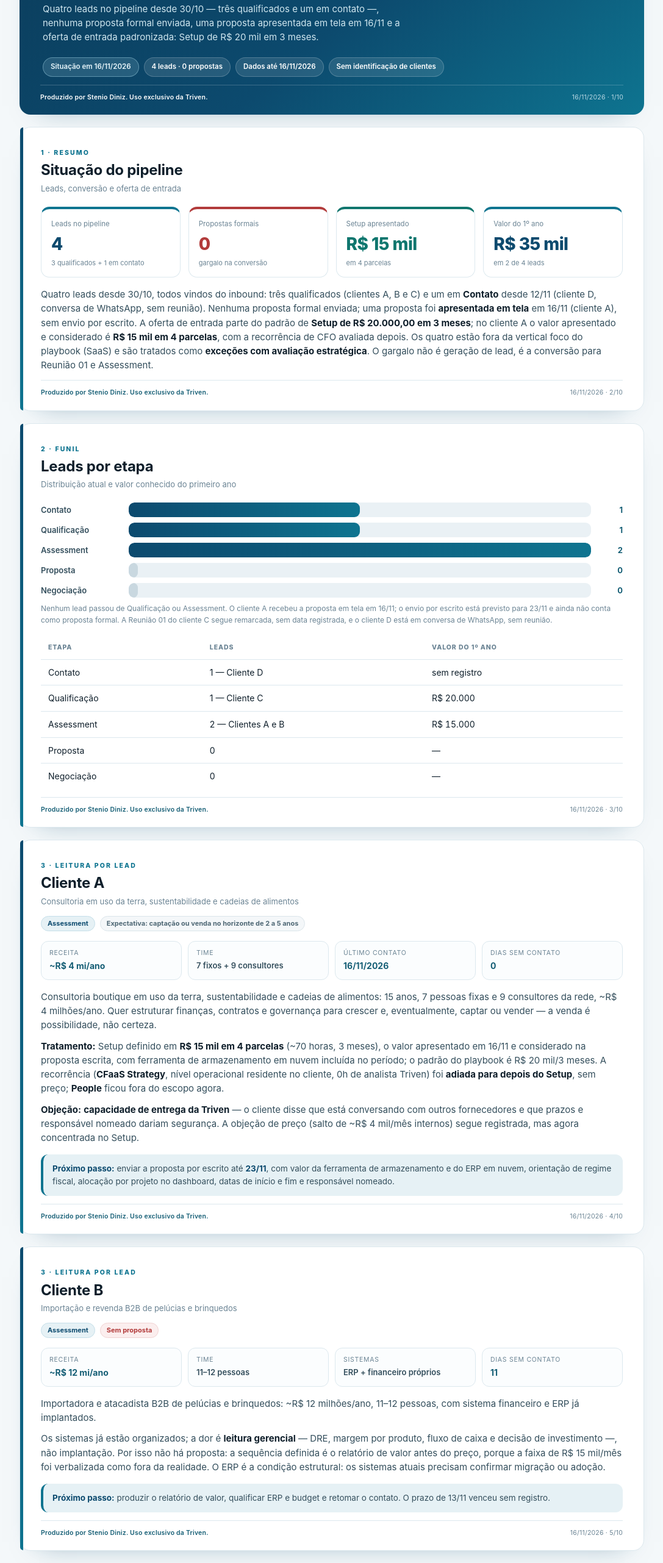
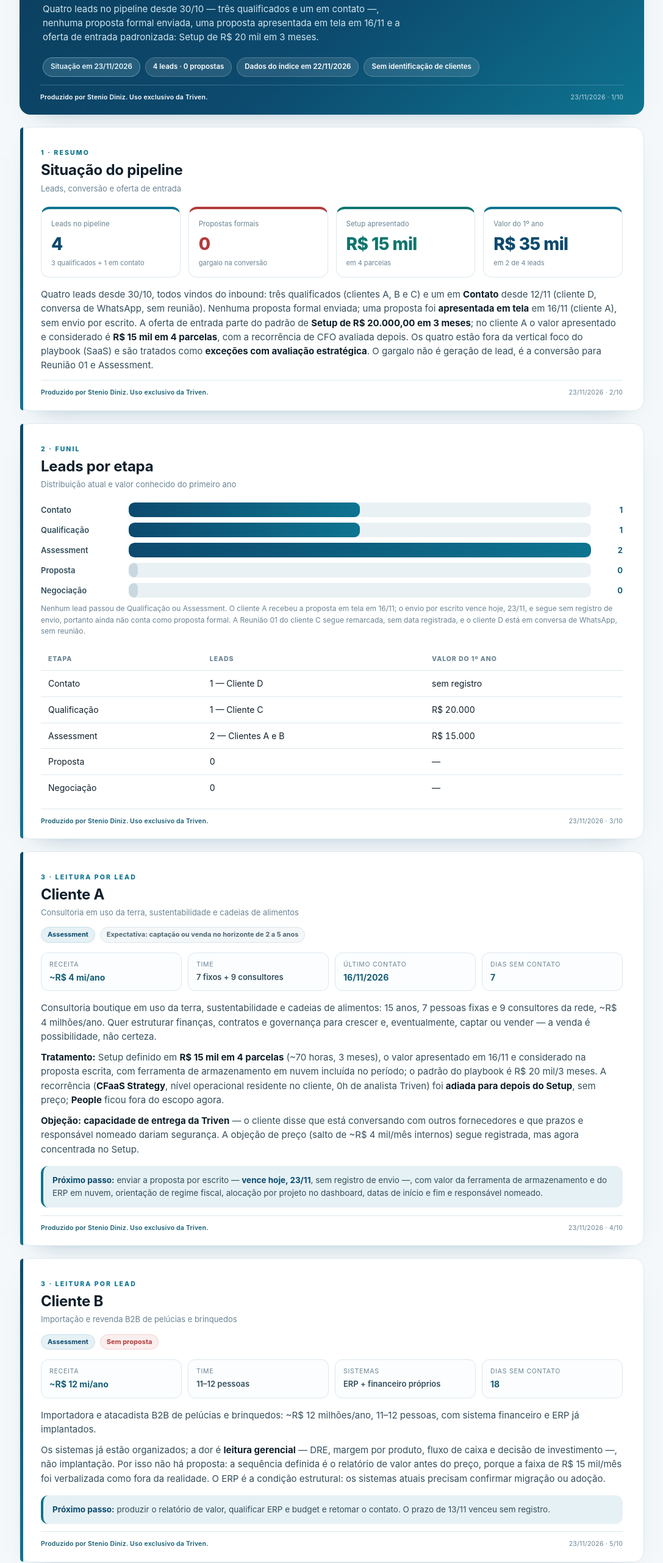
Before and after one commit to Steniodiniz/Triven, a plain HTML site: page index.html in a window 1280 px wide. Shown: the part 162-2725 px from the top of the page at 61% size, without its empty margins (96-1183 px from the left). Drawn offline with Linux system fonts and the light colour scheme.

Commit message:
Relatório público de 23/11/2026 com aging atualizado e prazo da proposta
Versão anonimizada (clientes A a D) refeita sobre a de 16/11: situação em 23/11/2026, dados do índice de 22/11, dias sem contato recalculados (7, 18, 14 e 8) e próxima ação do cliente A vencendo hoje, sem registro de envio.

Co-authored-by: OpenBot <335604065+openbotgit[bot]@users.noreply.github.com>

```diff
--- a/index.html
+++ b/index.html
@@ -4,7 +4,7 @@
 <meta charset="UTF-8">
 <meta name="viewport" content="width=device-width, initial-scale=1.0">
 <meta name="robots" content="noindex, nofollow, noarchive">
-<title>Relatório de Acompanhamento Comercial — Triven — 16/11/2026</title>
+<title>Relatório de Acompanhamento Comercial — Triven — 23/11/2026</title>
 <style>
   :root{
     --teal:#0c4a6e; --teal-2:#0e7490; --teal-3:#155e75; --mist:#e6f1f5;
@@ -161,14 +161,14 @@
     <h1>Triven — Pipeline de Leads</h1>
     <p class="lead">Quatro leads no pipeline desde 30/10 — três qualificados e um em contato —, nenhuma proposta formal enviada, uma proposta apresentada em tela em 16/11 e a oferta de entrada padronizada: Setup de R$ 20 mil em 3 meses.</p>
     <div class="chips">
-      <span class="chip hi">Situação em 16/11/2026</span>
+      <span class="chip hi">Situação em 23/11/2026</span>
       <span class="chip">4 leads · 0 propostas</span>
-      <span class="chip">Dados até 16/11/2026</span>
+      <span class="chip">Dados do índice em 22/11/2026</span>
       <span class="chip">Sem identificação de clientes</span>
     </div>
     <p class="slide-foot">
       <span class="sig">Produzido por Stenio Diniz. Uso exclusivo da Triven.</span>
-      <span>16/11/2026 · 1/10</span>
+      <span>23/11/2026 · 1/10</span>
     </p>
   </section>
 
@@ -207,7 +207,7 @@
 
     <p class="slide-foot">
       <span class="sig">Produzido por Stenio Diniz. Uso exclusivo da Triven.</span>
-      <span>16/11/2026 · 2/10</span>
+      <span>23/11/2026 · 2/10</span>
     </p>
   </section>
 
@@ -223,7 +223,7 @@
       <div class="frow"><span class="fl">Assessment</span><span class="track"><span class="fill" style="display:block;width:100%"></span></span><span class="fv">2</span></div>
       <div class="frow"><span class="fl">Proposta</span><span class="track"><span class="fill zero" style="display:block;width:2%"></span></span><span class="fv">0</span></div>
       <div class="frow"><span class="fl">Negociação</span><span class="track"><span class="fill zero" style="display:block;width:2%"></span></span><span class="fv">0</span></div>
-      <p class="fnote">Nenhum lead passou de Qualificação ou Assessment. O cliente A recebeu a proposta em tela em 16/11; o envio por escrito está previsto para 23/11 e ainda não conta como proposta formal. A Reunião 01 do cliente C segue remarcada, sem data registrada, e o cliente D está em conversa de WhatsApp, sem reunião.</p>
+      <p class="fnote">Nenhum lead passou de Qualificação ou Assessment. O cliente A recebeu a proposta em tela em 16/11; o envio por escrito vence hoje, 23/11, e segue sem registro de envio, portanto ainda não conta como proposta formal. A Reunião 01 do cliente C segue remarcada, sem data registrada, e o cliente D está em conversa de WhatsApp, sem reunião.</p>
     </div>
 
     <table>
@@ -241,7 +241,7 @@
 
     <p class="slide-foot">
       <span class="sig">Produzido por Stenio Diniz. Uso exclusivo da Triven.</span>
-      <span>16/11/2026 · 3/10</span>
+      <span>23/11/2026 · 3/10</span>
     </p>
   </section>
 
@@ -260,7 +260,7 @@
       <div class="fact"><p class="k">Receita</p><p class="v">~R$ 4 mi/ano</p></div>
       <div class="fact"><p class="k">Time</p><p class="v sm">7 fixos + 9 consultores</p></div>
       <div class="fact"><p class="k">Último contato</p><p class="v">16/11/2026</p></div>
-      <div class="fact"><p class="k">Dias sem contato</p><p class="v">0</p></div>
+      <div class="fact"><p class="k">Dias sem contato</p><p class="v">7</p></div>
     </div>
 
     <div class="body-text">
@@ -269,11 +269,11 @@
       <p><strong>Objeção:</strong> <strong>capacidade de entrega da Triven</strong> — o cliente disse que está conversando com outros fornecedores e que prazos e responsável nomeado dariam segurança. A objeção de preço (salto de ~R$ 4 mil/mês internos) segue registrada, mas agora concentrada no Setup.</p>
     </div>
 
-    <p class="next"><b>Próximo passo:</b> enviar a proposta por escrito até <b>23/11</b>, com valor da ferramenta de armazenamento e do ERP em nuvem, orientação de regime fiscal, alocação por projeto no dashboard, datas de início e fim e responsável nomeado.</p>
+    <p class="next"><b>Próximo passo:</b> enviar a proposta por escrito — <b>vence hoje, 23/11</b>, sem registro de envio —, com valor da ferramenta de armazenamento e do ERP em nuvem, orientação de regime fiscal, alocação por projeto no dashboard, datas de início e fim e responsável nomeado.</p>
 
     <p class="slide-foot">
       <span class="sig">Produzido por Stenio Diniz. Uso exclusivo da Triven.</span>
-      <span>16/11/2026 · 4/10</span>
+      <span>23/11/2026 · 4/10</span>
     </p>
   </section>
 
@@ -292,7 +292,7 @@
       <div class="fact"><p class="k">Receita</p><p class="v">~R$ 12 mi/ano</p></div>
       <div class="fact"><p class="k">Time</p><p class="v sm">11–12 pessoas</p></div>
       <div class="fact"><p class="k">Sistemas</p><p class="v sm">ERP + financeiro próprios</p></div>
-      <div class="fact"><p class="k">Dias sem contato</p><p class="v">11</p></div>
+      <div class="fact"><p class="k">Dias sem contato</p><p class="v">18</p></div>
     </div>
 
     <div class="body-text">
@@ -304,7 +304,7 @@
 
     <p class="slide-foot">
       <span class="sig">Produzido por Stenio Diniz. Uso exclusivo da Triven.</span>
-      <span>16/11/2026 · 5/10</span>
+      <span>23/11/2026 · 5/10</span>
     </p>
   </section>
 
@@ -323,7 +323,7 @@
       <div class="fact"><p class="k">Operação</p><p class="v sm">200 máquinas/mês</p></div>
       <div class="fact"><p class="k">Rede</p><p class="v sm">600 franqueados</p></div>
       <div class="fact"><p class="k">Financeiro</p><p class="v sm">1 pessoa · ferramenta low-code</p></div>
-      <div class="fact"><p class="k">Dias sem contato</p><p class="v">7</p></div>
+      <div class="fact"><p class="k">Dias sem contato</p><p class="v">14</p></div>
     </div>
 
     <div class="body-text">
@@ -335,7 +335,7 @@
 
     <p class="slide-foot">
       <span class="sig">Produzido por Stenio Diniz. Uso exclusivo da Triven.</span>
-      <span>16/11/2026 · 6/10</span>
+      <span>23/11/2026 · 6/10</span>
     </p>
   </section>
 
@@ -355,7 +355,7 @@
       <div class="fact"><p class="k">Receita</p><p class="v">R$ 1,5 mi (2026)</p></div>
       <div class="fact"><p class="k">Crescimento</p><p class="v">+36% sobre 2025</p></div>
       <div class="fact"><p class="k">Time</p><p class="v sm">8 pessoas · 12 anos</p></div>
-      <div class="fact"><p class="k">Dias sem contato</p><p class="v">1</p></div>
+      <div class="fact"><p class="k">Dias sem contato</p><p class="v">8</p></div>
     </div>
 
     <div class="body-text">
@@ -367,7 +367,7 @@
 
     <p class="slide-foot">
       <span class="sig">Produzido por Stenio Diniz. Uso exclusivo da Triven.</span>
-      <span>16/11/2026 · 7/10</span>
+      <span>23/11/2026 · 7/10</span>
     </p>
   </section>
 
@@ -386,7 +386,7 @@
 
     <p class="slide-foot">
       <span class="sig">Produzido por Stenio Diniz. Uso exclusivo da Triven.</span>
-      <span>16/11/2026 · 8/10</span>
+      <span>23/11/2026 · 8/10</span>
     </p>
   </section>
 
@@ -402,7 +402,7 @@
 
     <p class="slide-foot">
       <span class="sig">Produzido por Stenio Diniz. Uso exclusivo da Triven.</span>
-      <span>16/11/2026 · 9/10</span>
+      <span>23/11/2026 · 9/10</span>
     </p>
   </section>
 
@@ -420,11 +420,11 @@
       <li><b>Cliente D:</b> responder ao contato, qualificar decisor, ERP, regime tributário e orçamento e definir a oferta tributária enxuta antes de falar em Setup.</li>
     </ul>
 
-    <p class="closing">Versão para exposição externa, sem identificação de clientes: nomes de empresas, de pessoas e de sistemas foram substituídos por rótulos neutros. Valores ausentes aparecem como <em>sem registro</em>: o relatório não estima previsão ponderada nem projeta fechamento.</p>
+    <p class="closing">Versão para exposição externa, sem identificação de clientes: nomes de empresas, de pessoas e de sistemas foram substituídos por rótulos neutros. Dados em 23/11/2026 · última interação registrada em 16/11/2026 · fonte: índice executivo de leads (22/11/2026). Valores ausentes aparecem como <em>sem registro</em>: o relatório não estima previsão ponderada nem projeta fechamento.</p>
 
     <p class="slide-foot">
       <span class="sig">Produzido por Stenio Diniz. Uso exclusivo da Triven.</span>
-      <span>16/11/2026 · 10/10</span>
+      <span>23/11/2026 · 10/10</span>
     </p>
   </section>
 
```
Also changed, not shown: 1 other file.
